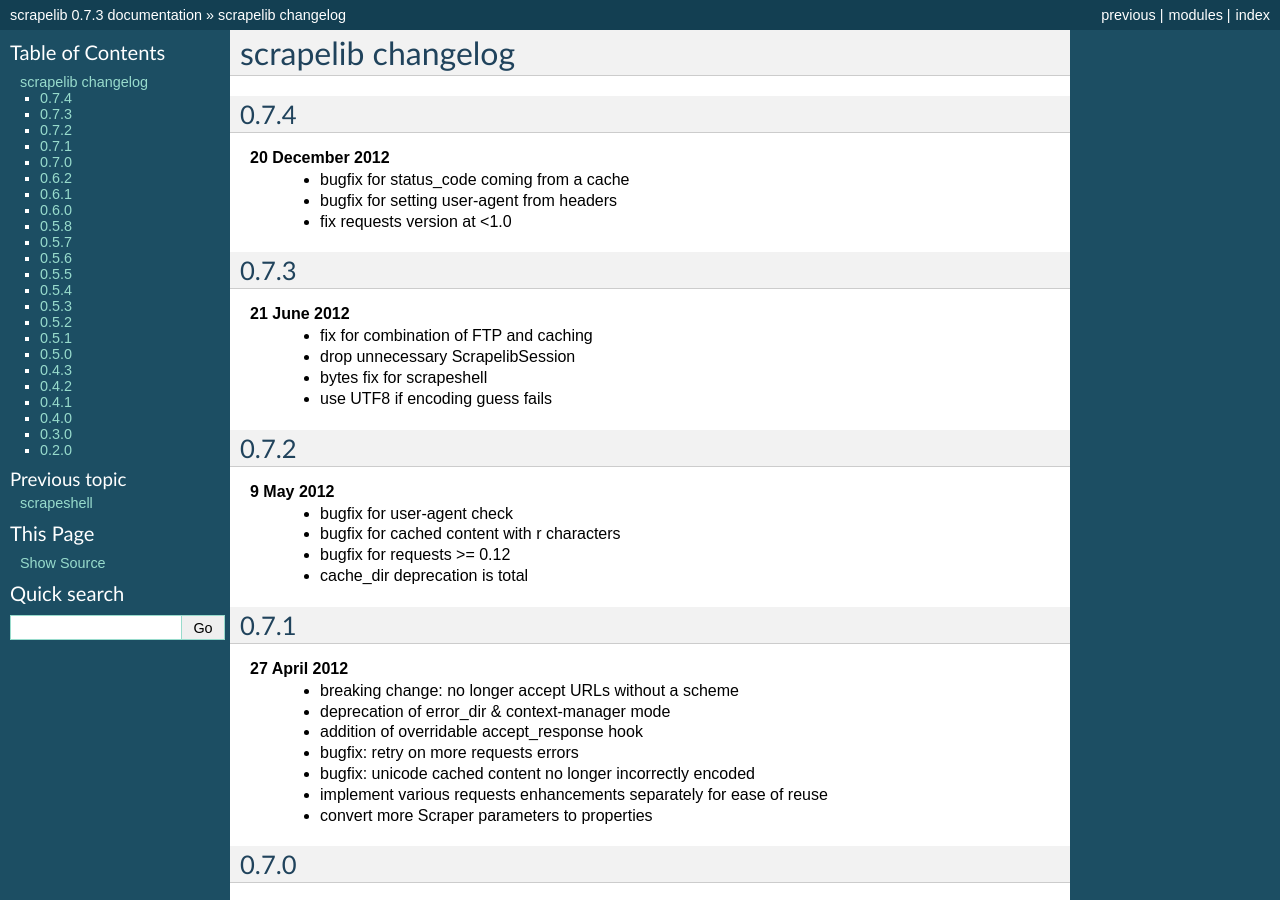
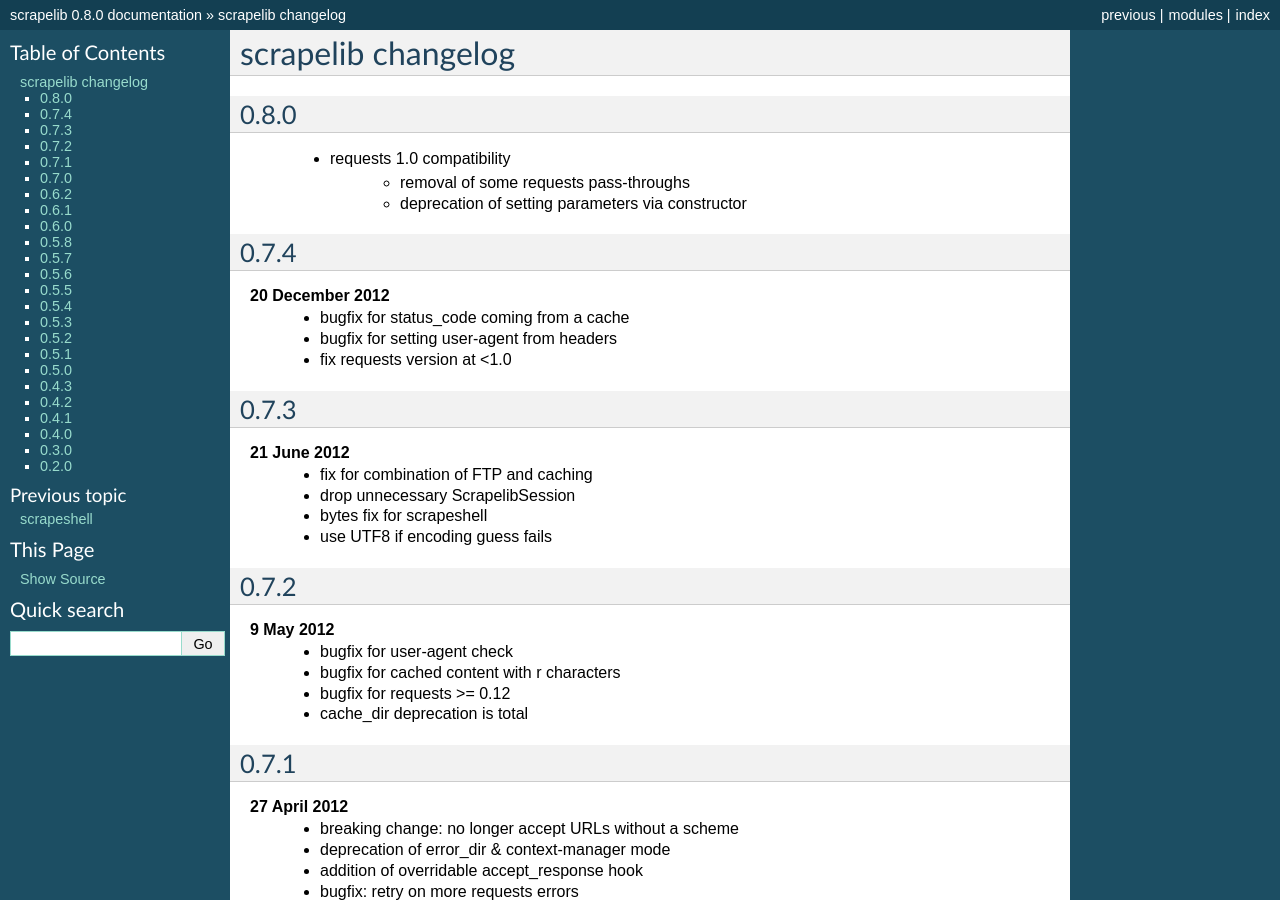
Before and after one commit to jamesturk/scrapelib, a Sphinx documentation site: the page built from docs/changelog.rst, in a window 1280 px wide and 900 px high. Built offline with Sphinx 7.4.7, drawn with Linux system fonts in a browser that asks for light colours; some of the changed text lies outside the part shown.

Commit message:
0.8.0 started

```diff
--- a/docs/changelog.rst
+++ b/docs/changelog.rst
@@ -1,5 +1,11 @@
 scrapelib changelog
 ===================
+
+0.8.0
+-----
+    * requests 1.0 compatibility
+        * removal of some requests pass-throughs
+        * deprecation of setting parameters via constructor
 
 0.7.4
 -----
--- a/docs/conf.py
+++ b/docs/conf.py
@@ -41,16 +41,16 @@ master_doc = 'index'
 
 # General information about the project.
 project = u'scrapelib'
-copyright = u'2012, Sunlight Labs'
+copyright = u'2013, Sunlight Labs'
 
 # The version info for the project you're documenting, acts as replacement for
 # |version| and |release|, also used in various other places throughout the
 # built documents.
 #
 # The short X.Y version.
-version = '0.7'
+version = '0.8'
 # The full version, including alpha/beta/rc tags.
-release = '0.7.3'
+release = '0.8.0'
 
 # The language for content autogenerated by Sphinx. Refer to documentation
 # for a list of supported languages.
--- a/scrapelib/__init__.py
+++ b/scrapelib/__init__.py
@@ -28,7 +28,7 @@ else:                               # pragma: no cover
     from urllib import robotparser
     _str_type = str
 
-__version__ = '0.7.4'
+__version__ = '0.8.0-dev'
 _user_agent = 'scrapelib {0}'.format(__version__)
 
 
--- a/setup.py
+++ b/setup.py
@@ -5,7 +5,7 @@ from setuptools import setup, find_packages
 long_description = open('README.rst').read()
 
 setup(name="scrapelib",
-      version='0.7.4',
+      version='0.8.0-dev',
       py_modules=['scrapelib'],
       author="James Turk",
       author_email='jturk@sunlightfoundation.com',
```
